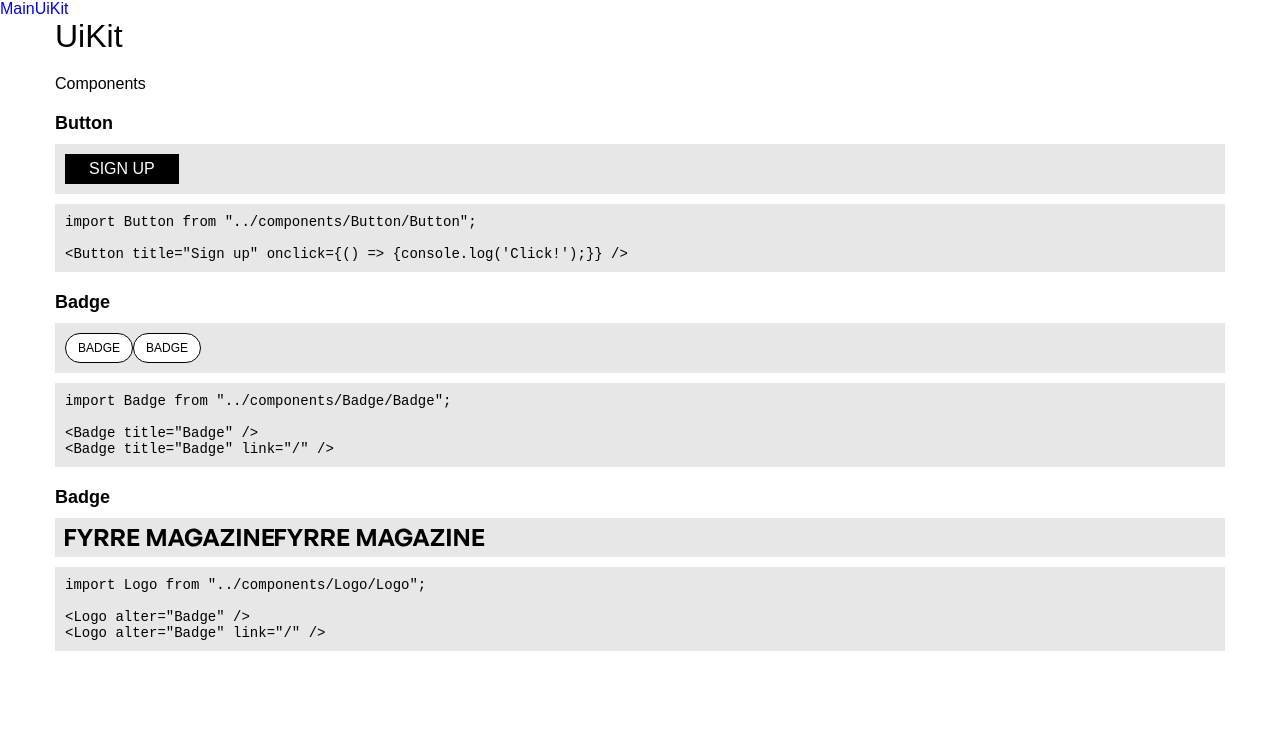
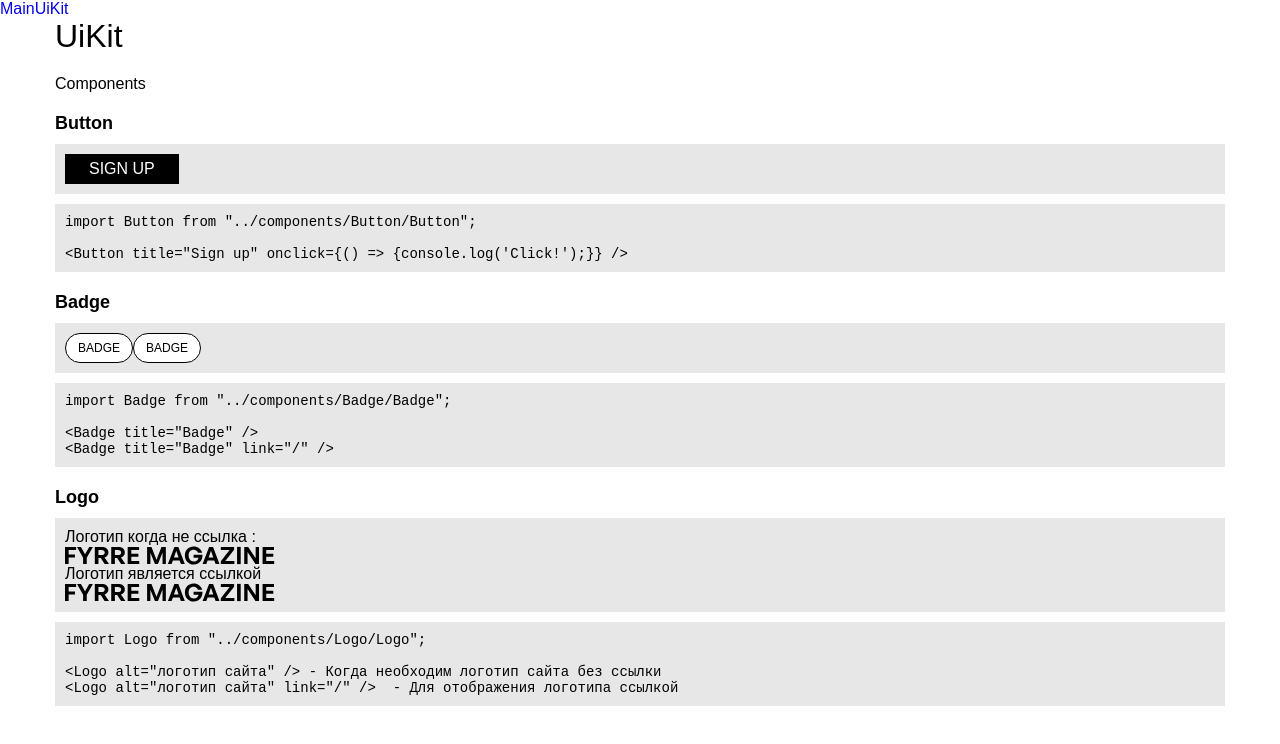
Before and after one commit to nobleworkshop/artlife-magazine, a React (Vite) app: page /uikit in a window 1280 px wide. Shown: the top 744 px of the page. Built offline with nearby package versions, Linux system fonts and the light colour scheme; a web font is replaced by a local one.

Commit message:
Fix код ревью

```diff
--- a/src/components/Logo/logo.module.css
+++ /dev/null
@@ -1,6 +0,0 @@
-.logo {
-    max-width: 209px;
-    height: 18px;
-    margin-bottom: 4.5px;
-    margin-top: 4.5px;
-}
--- a/src/uikit-components/uikit-Logo.jsx
+++ b/src/uikit-components/uikit-Logo.jsx
@@ -1,9 +1,9 @@
 /**
  * @Component Logo
  * @import import Logo from "../components/Logo/Logo"
- * @useLink <Logo alter="Название сайта" link="/" />
- * @useUnLink <Logo alter="Badge" />
- * @param alter = "наименование свойства alt"
+ * @useLink <Logo alt="Название сайта" link="/" />
+ * @useUnLink <Logo alt="Название сайта" />
+ * @param alt = "наименование свойства alt"
  * @param link = передается если логотип используется как ссылка
  */
 
@@ -13,11 +13,13 @@ import styles from "./uikit.module.css";
 const UiKitLogo = () => {
     return (
         <div className={styles.component}>
-            <h3 className={styles.component__title}>Badge</h3>
+            <h3 className={styles.component__title}>Logo</h3>
 
             <div className={styles.component__preview}>
-                <Logo alter="Название сайта" />
-                <Logo alter="Название сайта" link="/" />
+                <p>Логотип когда не ссылка : </p>
+                <Logo alt="Название сайта" /> <br />
+                <p>Логотип является ссылкой</p>
+                <Logo alt="Название сайта" link="/" />
             </div>
 
             <div className={styles.component__code}>
@@ -26,9 +28,9 @@ const UiKitLogo = () => {
                         {`import Logo from "../components/Logo/Logo";`}
                         <br />
                         <br />
-                        {`<Logo alter="Badge" />`}
+                        {`<Logo alt="логотип сайта" /> - Когда необходим логотип сайта без ссылки`}
                         <br />
-                        {`<Logo alter="Badge" link="/" />`}
+                        {`<Logo alt="логотип сайта" link="/" />  - Для отображения логотипа ссылкой`}
                     </code>
                 </pre>
             </div>
```
Also changed, not shown: src/img/logent.png (deleted).
